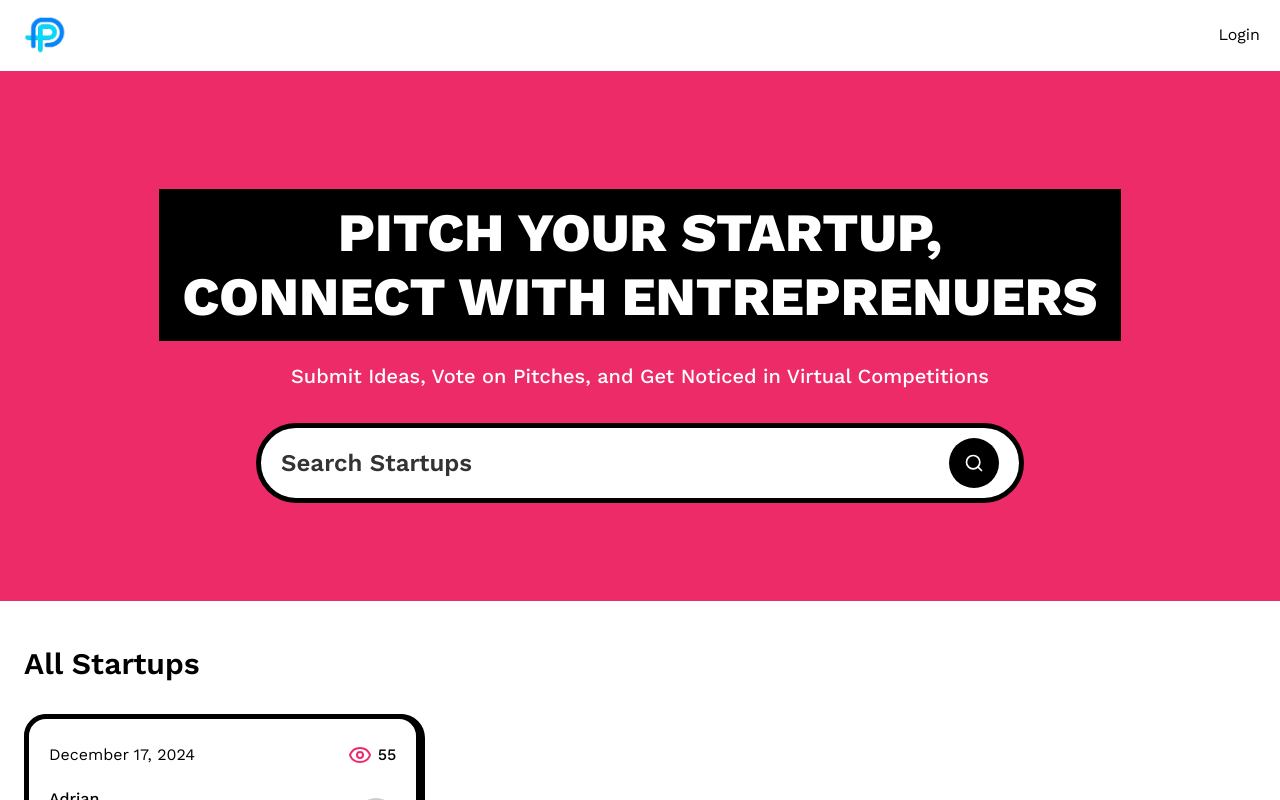
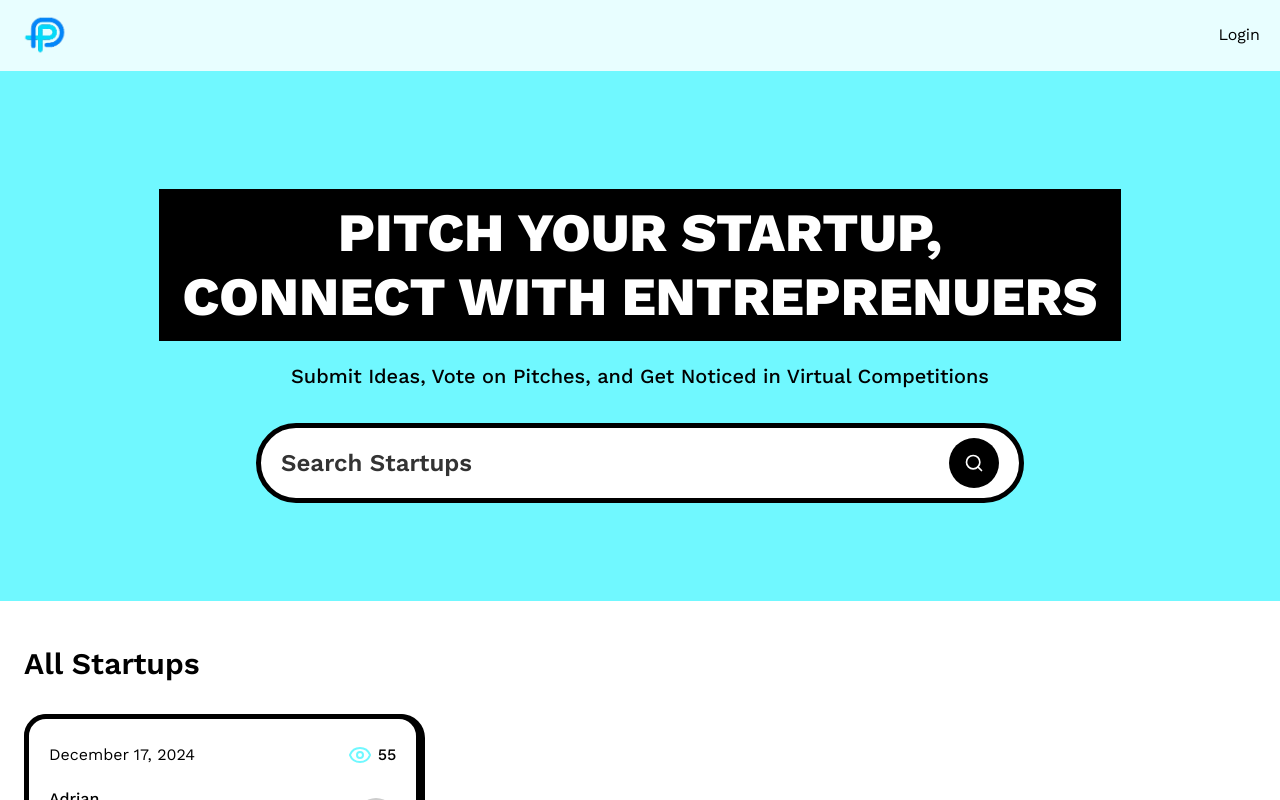
Before and after one commit to shayan-zaheer/pitch-podium, a Next.js app: page / in a window 1280 px wide. Shown: the top 800 px of the page. Built offline with nearby package versions, Linux system fonts and the light colour scheme; no server answers.

Commit message:
Changed color theme

```diff
--- a/app/globals.css
+++ b/app/globals.css
@@ -60,7 +60,7 @@
     }
 
     .sub-heading {
-        @apply font-medium text-[20px] text-white max-w-2xl text-center break-words;
+        @apply font-medium text-[20px] text-black max-w-2xl text-center break-words;
     }
 
     .section_container {
@@ -202,8 +202,8 @@
         background-image: linear-gradient(
                 to right,
                 transparent 49.5%,
-                rgba(251, 232, 67, 0.2) 49.5%,
-                rgba(251, 232, 67, 0.6) 50.5%,
+                rgba(59, 255, 147, 0.2) 49.5%,
+                rgba(46, 124, 241, 0.6) 50.5%,
                 transparent 50.5%
         );
         background-size: 5% 100%;
--- a/components/Navbar.tsx
+++ b/components/Navbar.tsx
@@ -6,7 +6,7 @@ async function Navbar() {
     const session = await auth();
 
   return (
-    <header className="px-5 py-3 bg-white shadow-sm font-work-sans">
+    <header className="px-5 py-3 bg-[#e8feff] shadow-sm font-work-sans">
         <nav className="flex justify-between items-center">
             <Link href="/">
                 <Image src="/logo.png" alt="logo" width={50} height={30} />
--- a/tailwind.config.ts
+++ b/tailwind.config.ts
@@ -15,8 +15,8 @@ const config: Config = {
             },
             colors: {
                 primary: {
-                    "100": "#FFE8F0",
-                    DEFAULT: "#EE2B69",
+                    "100": "#e8fdff",
+                    DEFAULT: "#70f8ff",
                 },
                 secondary: "#FBE843",
                 black: {
@@ -41,7 +41,7 @@ const config: Config = {
             boxShadow: {
                 100: "2px 2px 0px 0px rgb(0, 0, 0)",
                 200: "2px 2px 0px 2px rgb(0, 0, 0)",
-                300: "2px 2px 0px 2px rgb(238, 43, 105)",
+                300: "2px 2px 0px 2px rgb(112 248 255)",
             },
         },
     },
```
